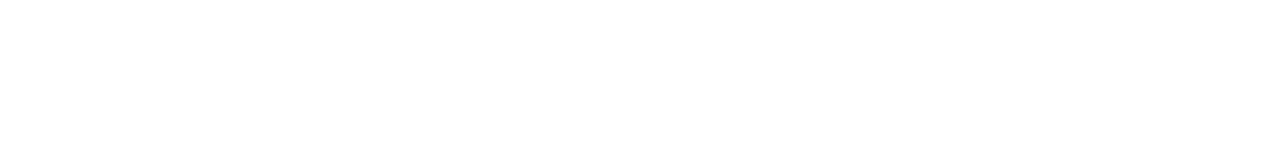
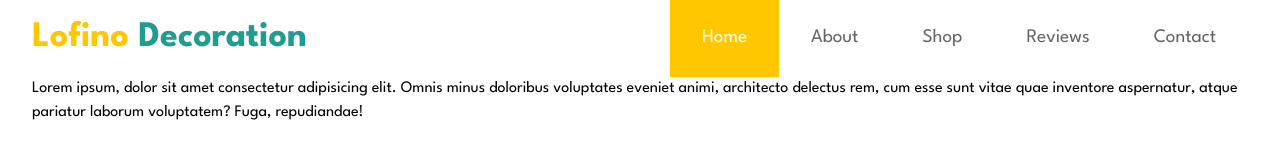
Before and after one commit to suphawitz/Lofino-decoration, a plain HTML site: page index.html in a window 1280 px wide. Drawn offline with nearby package versions, Linux system fonts and the light colour scheme.

Commit message:
set font, nav seting, custom property

```diff
--- a/assets/css/style.css
+++ b/assets/css/style.css
@@ -0,0 +1,99 @@
+/* Import font : League Spartan  */
+@import url('https://fonts.googleapis.com/css2?family=League+Spartan:wght@100..900&display=swap');
+
+*, html {
+    font-family: 'League Spartan', sans-serif;
+    margin: 0;
+    padding: 0;
+    box-sizing: border-box;
+}
+
+
+/*---------------------------------------
+  CUSTOM PROPERTIES ( VARIABLES )
+-----------------------------------------*/
+:root {
+    --color-theme-01: #219C90;
+    --color-theme-02: #FFF455;
+    --color-theme-03: #FFC700;
+    --color-theme-04: #EE4E4E;
+
+    --white-color:       #ffffff;
+    --dark-color:        #000000;
+    --info-color:        #666;
+    --description-color: #717275;
+
+    --twitter-color:       #1da1f2;
+    --facebook-color:      #1877f2;
+    --instagram-color:     #c13584;
+    --pinterest-color:     #e60023;
+    --whatsapp-color:      #128c7e;
+
+    --fw-thin:             100;
+    --fw-light:            300;
+    --fw-normal:           400;
+    --fw-semibold:         600;
+    --fw-bold:             700;
+  }
+
+
+
+/* ==============================================
+    Frequently used Class
+================================================= */
+.lf-container {
+    max-width: 1280px;
+    margin: 0 auto;
+    padding: 0 2rem;
+}
+
+
+/*---------------------------------------
+  Nav Menu
+-----------------------------------------*/
+.lf-nav {
+    position: sticky;
+    top: 0;
+    left: 0;
+    width: 100%;
+    background-color: var(--white-color);
+}
+
+.lf-nav-logo h1 {
+    color: var(--color-theme-03);
+}
+.lf-nav-logo h1 span {
+    color: var(--color-theme-01);
+}
+
+.lf-nav-menu a {
+    font-size: 1.2rem;
+    padding: 1.5rem 2rem;
+    color: var(--info-color);
+    transition: all .25s ease;
+}
+.lf-nav-menu a:hover {
+    color: var(--white-color);
+    background-color: var(--color-theme-03);
+}
+
+.lf-nav-menu-active {
+    color: var(--white-color) !important;
+    background-color: var(--color-theme-03);
+}
+
+/* ==============================================
+    Responsive Disign
+================================================= */
+/* @media screen and (max-width: 1280px) {
+    .lf-container { width: 1240px; }
+}
+@media screen and (max-width: 1024px) {
+    .lf-container { width: 992px; }
+}
+@media screen and (max-width: 768px) {
+    .lf-container { width: 624px; }
+}
+@media screen and (max-width: 640px) {
+    .lf-container { width: 440px; }
+} */
--- a/index.html
+++ b/index.html
@@ -21,10 +21,10 @@
 
 
     <!-- Get Bootstrap grid -->
-    <link rel="stylesheet" href="assets/src/bootstrap/5.3.3/css/bootstrap.min.css">
+    <!-- <link rel="stylesheet" href="assets/src/bootstrap/5.3.3/css/bootstrap.min.css">
     <script src="assets/src/bootstrap/5.3.3/js/bootstrap.min.js"></script>
     <script src="assets/src/bootstrap/5.3.3/js/bootstrap.bundle.min.js"></script>
-    <script src="assets/src/bootstrap/5.3.3/popper.min.js"></script>
+    <script src="assets/src/bootstrap/5.3.3/popper.min.js"></script> -->
 
 
     <!-- Get Slick Slider -->
@@ -33,8 +33,39 @@
     <script src="assets/src/slick-slider/slick.min.js"></script>
 
 
+    <!-- Get Tailwind Utility CSS -->
+    <script src="https://cdn.tailwindcss.com"></script>
+
+    <!-- <link href="https://fonts.googleapis.com/css2?family=League+Spartan:wght@100;300;400;600;700&display=swap" rel="stylesheet"> -->
+
+
 </head>
 <body>
+
+    <!-- Template form : https://www.tooplate.com/live/2133_moso_interior -->
+
+    <nav class="lf-nav">
+        <div class="lf-container">
+            <div class="flex items-center justify-between">
+                <div class="lf-nav-logo">
+                    <h1 class="text-4xl font-bold">Lofino <span>Decoration</span></h1>
+                </div>
+
+                <div class="lf-nav-menu flex items-center justify-center">
+                    <a class="lf-nav-menu-active" href="#">Home</a>
+                    <a href="#">About</a>
+                    <a href="#">Shop</a>
+                    <a href="#">Reviews</a>
+                    <a href="#">Contact</a>
+                </div>
+            </div>
+        </div>
+    </nav>
+    <header class="lf-header">
+        <div class="lf-container">
+            <p>Lorem ipsum, dolor sit amet consectetur adipisicing elit. Omnis minus doloribus voluptates eveniet animi, architecto delectus rem, cum esse sunt vitae quae inventore aspernatur, atque pariatur laborum voluptatem? Fuga, repudiandae!</p>
+        </div>
+    </header>
 
 
 
```
Also changed, not shown: 5 other files.
